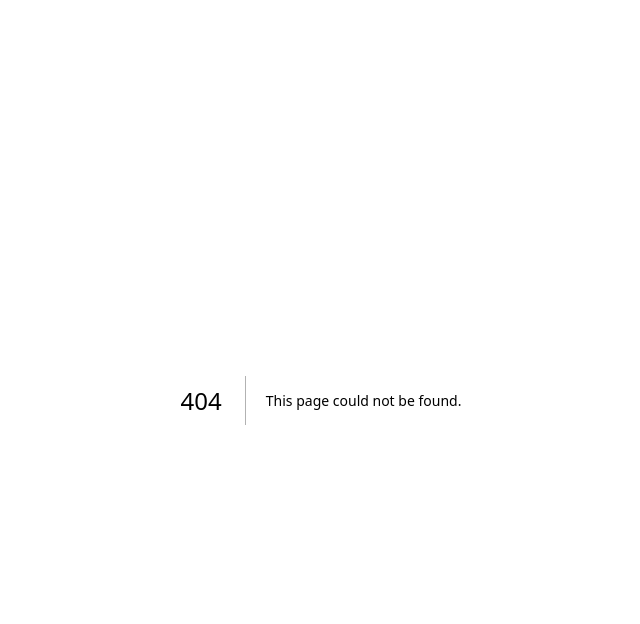
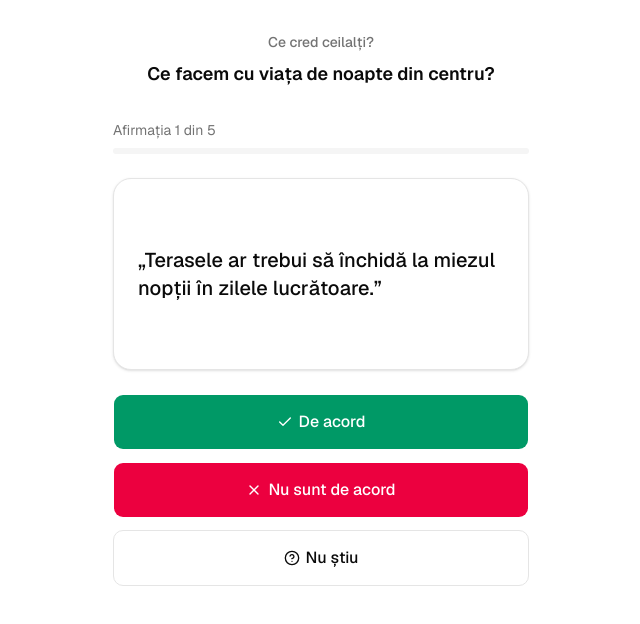
Before and after one commit to Vlad387/unihack2026, a Next.js app in the folder frontend/: page /vote in a window 1280 px wide. Before the commit this address had no page. Shown: the top 624 px of the page, without its empty margins (319-959 px from the left). Built offline with nearby package versions, Linux system fonts and the light colour scheme; no server answers.

Commit message:
Add screen 2: vote agree/disagree/pass on statements one at a time
Co-Authored-By: Claude Opus 5.5 <noreply@anthropic.com>

```diff
--- /dev/null
+++ b/frontend/src/app/vote/page.tsx
@@ -0,0 +1,16 @@
+import { VoteDeck } from "@/components/vote-deck";
+import { getQuestion, getStatementsToVote } from "@/lib/api";
+
+export default async function VotePage() {
+  const [question, statements] = await Promise.all([getQuestion(), getStatementsToVote()]);
+
+  return (
+    <main className="mx-auto flex w-full max-w-md flex-1 flex-col gap-8 px-4 py-8">
+      <header className="flex flex-col gap-2 text-center">
+        <p className="text-sm font-medium text-muted-foreground">Ce cred ceilalți?</p>
+        <h1 className="text-lg font-semibold">{question}</h1>
+      </header>
+      <VoteDeck statements={statements} />
+    </main>
+  );
+}
--- a/frontend/src/components/answer-form.tsx
+++ b/frontend/src/components/answer-form.tsx
@@ -1,8 +1,9 @@
 "use client";
 
+import Link from "next/link";
 import { useState } from "react";
 import { MicButton } from "@/components/mic-button";
-import { Button } from "@/components/ui/button";
+import { Button, buttonVariants } from "@/components/ui/button";
 import { Input } from "@/components/ui/input";
 import { Label } from "@/components/ui/label";
 import { Textarea } from "@/components/ui/textarea";
@@ -40,10 +41,9 @@ export function AnswerForm() {
       <div className="flex flex-col items-center gap-4 text-center">
         <p className="text-2xl font-semibold">Mulțumim! 🙌</p>
         <p className="text-muted-foreground">Răspunsul tău a fost trimis. Acum vezi ce cred ceilalți.</p>
-        {/* screen 2 comes next */}
-        <Button size="lg" className="w-full" disabled>
+        <Link href="/vote" className={buttonVariants({ size: "lg", className: "w-full" })}>
           Votează afirmațiile celorlalți
-        </Button>
+        </Link>
       </div>
     );
   }
--- /dev/null
+++ b/frontend/src/components/vote-deck.tsx
@@ -0,0 +1,81 @@
+"use client";
+
+import { Check, HelpCircle, X } from "lucide-react";
+import { useState } from "react";
+import { Button } from "@/components/ui/button";
+import { submitVote } from "@/lib/api";
+import type { Statement, VoteValue } from "@/lib/types";
+
+const choices: { value: VoteValue; label: string; icon: typeof Check; className: string }[] = [
+  { value: "agree", label: "De acord", icon: Check, className: "bg-emerald-600 hover:bg-emerald-700 text-white" },
+  { value: "disagree", label: "Nu sunt de acord", icon: X, className: "bg-rose-600 hover:bg-rose-700 text-white" },
+  { value: "pass", label: "Nu știu", icon: HelpCircle, className: "" },
+];
+
+export function VoteDeck({ statements }: { statements: Statement[] }) {
+  const [index, setIndex] = useState(0);
+  const [sending, setSending] = useState(false);
+  const [error, setError] = useState(false);
+
+  async function vote(value: VoteValue) {
+    setSending(true);
+    setError(false);
+    try {
+      await submitVote(statements[index].id, value);
+      setIndex((i) => i + 1);
+    } catch (err) {
+      // stay on the same statement so the vote isn't silently lost
+      console.error("submitVote failed", err);
+      setError(true);
+    } finally {
+      setSending(false);
+    }
+  }
+
+  if (index >= statements.length) {
+    return (
+      <div className="flex flex-col items-center gap-4 text-center">
+        <p className="text-2xl font-semibold">Gata, ai votat tot! 🎉</p>
+        <p className="text-muted-foreground">Urmărește harta live ca să vezi unde te afli față de ceilalți.</p>
+        {/* screen 3 comes next */}
+        <Button size="lg" className="w-full" disabled>
+          Vezi unde te afli
+        </Button>
+      </div>
+    );
+  }
+
+  return (
+    <div className="flex flex-col gap-6">
+      <div className="flex flex-col gap-2">
+        <p className="text-sm text-muted-foreground" aria-live="polite">
+          Afirmația {index + 1} din {statements.length}
+        </p>
+        <div className="h-1.5 overflow-hidden rounded-full bg-muted">
+          <div className="h-full bg-primary transition-all" style={{ width: `${(index / statements.length) * 100}%` }} />
+        </div>
+      </div>
+
+      <blockquote className="flex min-h-48 items-center rounded-2xl border bg-card p-6 text-xl font-medium shadow-sm">
+        „{statements[index].text}”
+      </blockquote>
+
+      {error && <p className="text-sm text-destructive">Nu am putut trimite votul. Încearcă din nou.</p>}
+
+      <div className="flex flex-col gap-3">
+        {choices.map(({ value, label, icon: Icon, className }) => (
+          <Button
+            key={value}
+            size="lg"
+            variant={value === "pass" ? "outline" : "default"}
+            className={`h-14 w-full text-base ${className}`}
+            disabled={sending}
+            onClick={() => vote(value)}
+          >
+            <Icon /> {label}
+          </Button>
+        ))}
+      </div>
+    </div>
+  );
+}
```
